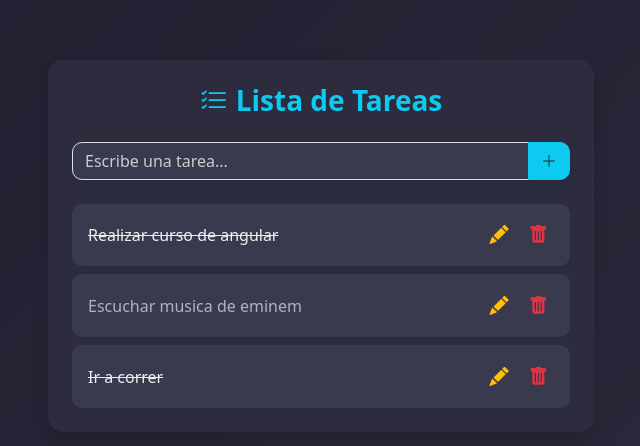
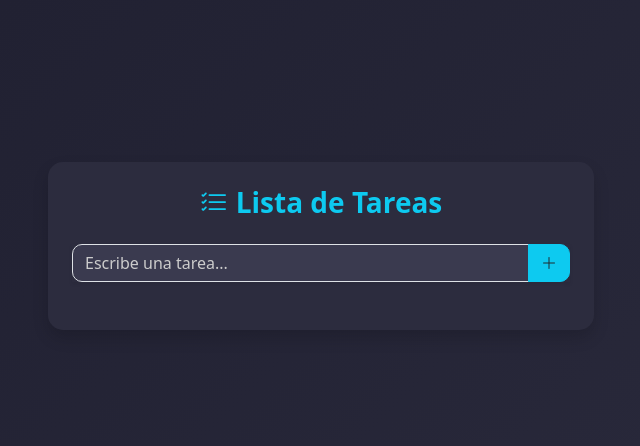
Before and after one commit to ale94/todolist-app-angular, an Angular app: page / in a window 1280 px wide. Shown: the part 154-600 px from the top of the page, without its empty margins (319-959 px from the left). Built offline with nearby package versions, Linux system fonts and the light colour scheme.

Commit message:
feat: add session storage

```diff
--- a/src/app/components/todo-dashboard/todo-dashboard.ts
+++ b/src/app/components/todo-dashboard/todo-dashboard.ts
@@ -10,26 +10,31 @@ import { Task } from '../../interfaces/task';
 })
 export class TodoDashboard {
   title = signal('Lista de Tareas');
-  tasks = signal<Task[]>([
-    {
-      id: 1,
-      name: 'Realizar curso de angular',
-      completed: true,
-    },
-    {
-      id: 2,
-      name: 'Escuchar musica de eminem',
-      completed: false,
-    },
-    {
-      id: 3,
-      name: 'Ir a correr',
-      completed: true,
-    },
-  ]);
+  // tasks = signal<Task[]>([
+  //   {
+  //     id: 1,
+  //     name: 'Realizar curso de angular',
+  //     completed: true,
+  //   },
+  //   {
+  //     id: 2,
+  //     name: 'Escuchar musica de eminem',
+  //     completed: false,
+  //   },
+  //   {
+  //     id: 3,
+  //     name: 'Ir a correr',
+  //     completed: true,
+  //   },
+  // ]);
+
+  tasks = signal<Task[]>(
+    JSON.parse(sessionStorage.getItem('listTasks') || '[]')
+  );
 
   addTask(t: Task) {
     this.tasks.update((task) => [...task, t]);
+    sessionStorage.setItem('listTasks', JSON.stringify(this.tasks()));
   }
 
   updateTaskCompletion(inputTask: Task) {
@@ -40,10 +45,12 @@ export class TodoDashboard {
           : task
       )
     );
+    sessionStorage.setItem('listTasks', JSON.stringify(this.tasks()));
   }
 
   deleteTask(id: number) {
     this.tasks.update((tasks) => tasks.filter((task) => task.id !== id));
+    sessionStorage.setItem('listTasks', JSON.stringify(this.tasks()));
   }
 
   editTask(updatedTask: Task) {
@@ -52,5 +59,6 @@ export class TodoDashboard {
         t.id === updatedTask.id ? { ...t, name: updatedTask.name } : t
       )
     );
+    sessionStorage.setItem('listTasks', JSON.stringify(this.tasks()));
   }
 }
```
